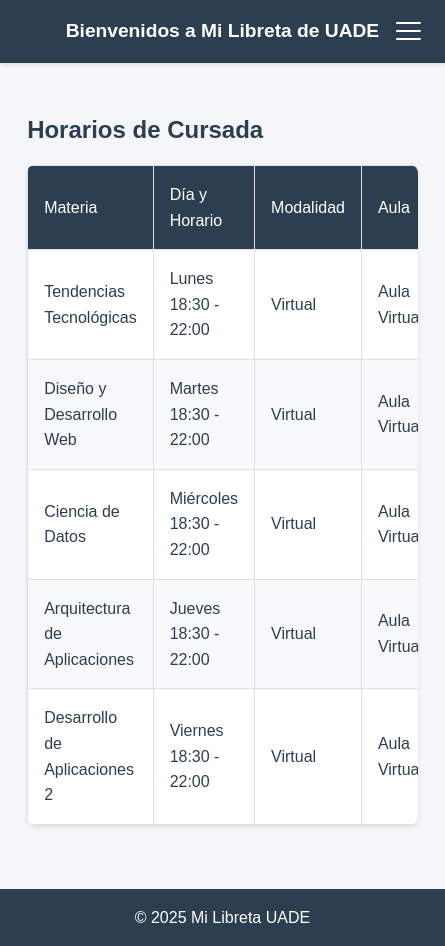
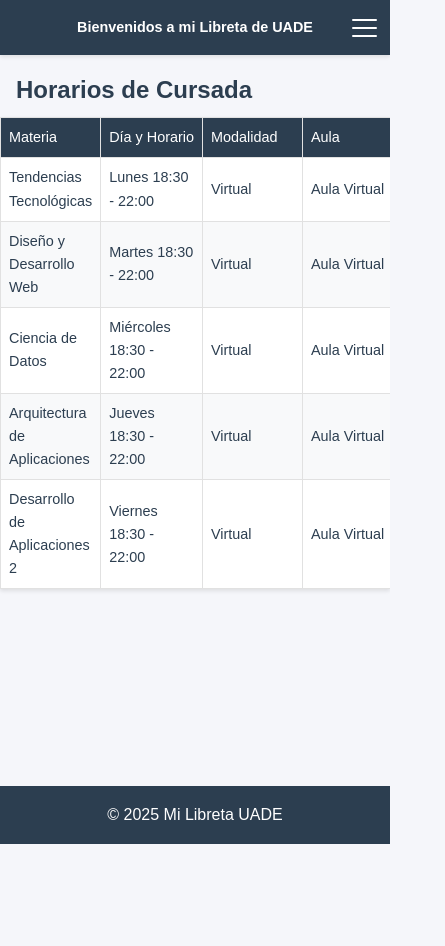
Before and after one commit to facundodimeglio/UVA2Ejercicio5, a plain HTML site: page index.html in a window 390 px wide. Shown: the whole page, 445 px wide, since content can reach past the window. After the commit the page ends 844 px from the top, so only its background shows below. Drawn offline with Linux system fonts and the light colour scheme; a script that the page names is missing.

Commit message:
bug fix v2

```diff
--- a/css/style.css
+++ b/css/style.css
@@ -15,14 +15,18 @@
     box-sizing: border-box;
 }
 
+html, body {
+    height: 100%;
+}
+
 body {
     font-family: 'Arial', sans-serif;
     line-height: 1.6;
     color: var(--text-color);
     background-color: var(--background-color);
+    display: flex;
+    flex-direction: column;
     min-height: 100vh;
-    display: grid;
-    grid-template-rows: auto 1fr auto;
 }
 
 /* Header y navegación */
@@ -131,34 +135,46 @@ nav a:hover::after {
 
 /* Main content */
 main {
+    flex: 1 0 auto;
+    padding: var(--content-padding);
+    width: 100%;
     max-width: 1200px;
-    width: 95%;
-    margin: 2rem auto;
-    padding: var(--content-padding);
+    margin: 0 auto;
 }
 
 /* Tablas */
+.table-container {
+    width: 100%;
+    overflow-x: auto;
+    -webkit-overflow-scrolling: touch;
+    margin-bottom: 1rem;
+    background: white;
+    border-radius: 8px;
+    box-shadow: 0 2px 4px rgba(0,0,0,0.1);
+}
+
 .horarios-table {
     width: 100%;
+    min-width: 100%;
     border-collapse: collapse;
-    margin: 1rem 0;
-    background: white;
-    border-radius: 8px;
-    overflow: hidden;
-    box-shadow: 0 2px 4px rgba(0,0,0,0.1);
+    margin: 0;
 }
 
 .horarios-table th,
 .horarios-table td {
-    padding: 1rem;
+    padding: 0.75rem;
     text-align: left;
     border: 1px solid #e1e1e1;
+    min-width: 120px;
 }
 
 .horarios-table th {
     background-color: var(--primary-color);
     color: white;
     font-weight: 500;
+    white-space: nowrap;
+    position: sticky;
+    top: 0;
 }
 
 .horarios-table tr:nth-child(even) {
@@ -270,6 +286,7 @@ footer {
     color: white;
     text-align: center;
     padding: 1rem;
+    flex-shrink: 0;
     margin-top: auto;
 }
 
@@ -378,20 +395,22 @@ footer {
 /* Responsive */
 @media (max-width: 768px) {
     header {
-        padding: 1rem;
-        display: flex;
-        align-items: center;
-        justify-content: center;
-        min-height: var(--header-height);
+        padding: 0.5rem 3rem;
+        position: relative;
     }
 
     header h1 {
-        margin-bottom: 0;
-        font-size: 1.2rem;
+        font-size: 1rem;
+        margin: 0.5rem 0;
+        padding: 0;
+        text-align: center;
     }
 
     .nav-toggle-label {
         display: block;
+        top: 50%;
+        transform: translateY(-50%);
+        right: 0.5rem;
     }
 
     nav {
@@ -405,6 +424,12 @@ footer {
         border-top: none;
         opacity: 0;
         visibility: hidden;
+    }
+
+    nav.active {
+        right: 0;
+        opacity: 1;
+        visibility: visible;
     }
 
     nav ul {
@@ -452,12 +477,41 @@ footer {
         padding: 1rem;
     }
 
+    .table-container {
+        margin: 0.5rem -1rem;
+        width: calc(100% + 2rem);
+        border-radius: 0;
+    }
+
     .horarios-table {
-        display: block;
-        overflow-x: auto;
+        font-size: 0.9rem;
+    }
+
+    .horarios-table th,
+    .horarios-table td {
+        padding: 0.5rem;
+        min-width: 100px;
+    }
+
+    .horarios-table td:last-child {
+        padding-right: 1rem;
     }
 
     .profile, .contact-section {
         padding: 1rem;
     }
 }
+
+@media (max-width: 390px) {
+    header {
+        padding: 0.5rem 2.5rem;
+    }
+
+    header h1 {
+        font-size: 0.9rem;
+    }
+
+    .nav-toggle-label {
+        right: 0.3rem;
+    }
+}
--- a/index.html
+++ b/index.html
@@ -12,7 +12,7 @@
         <label for="nav-toggle" class="nav-toggle-label">
             <span></span>
         </label>
-        <h1>Bienvenidos a Mi Libreta de UADE</h1>
+        <h1>Bienvenidos a mi Libreta de UADE</h1>
         <nav>
             <ul>
                 <li><a href="index.html">Home</a></li>
@@ -25,6 +25,7 @@
     </header>
     <main>
         <h2>Horarios de Cursada</h2>
+        <div class="table-container">
             <table class="horarios-table">
                 <thead>
                     <tr>
@@ -67,6 +68,7 @@
                     </tr>
                 </tbody>
             </table>
+        </div>
     </main>
     <footer>
         <p>&copy; 2025 Mi Libreta UADE</p>
```
Lines whose indentation alone changed are shown as unchanged.
